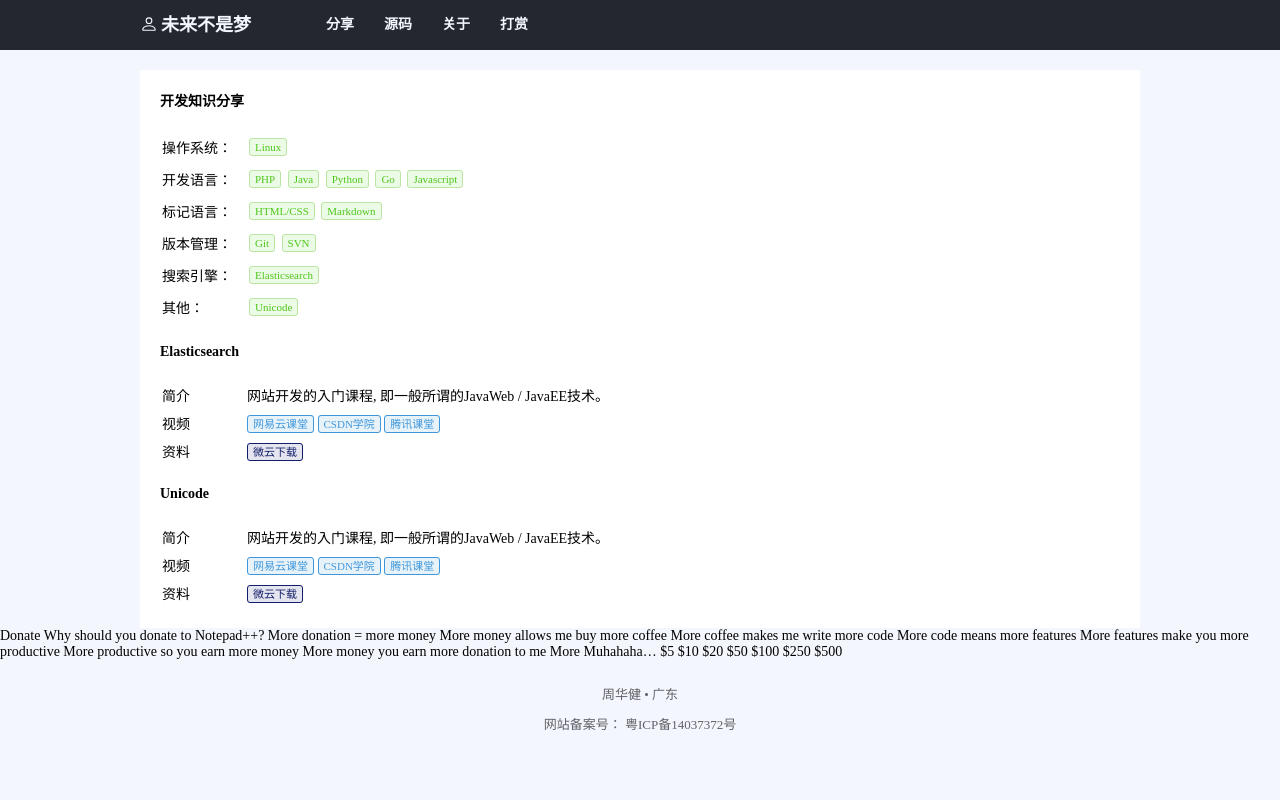
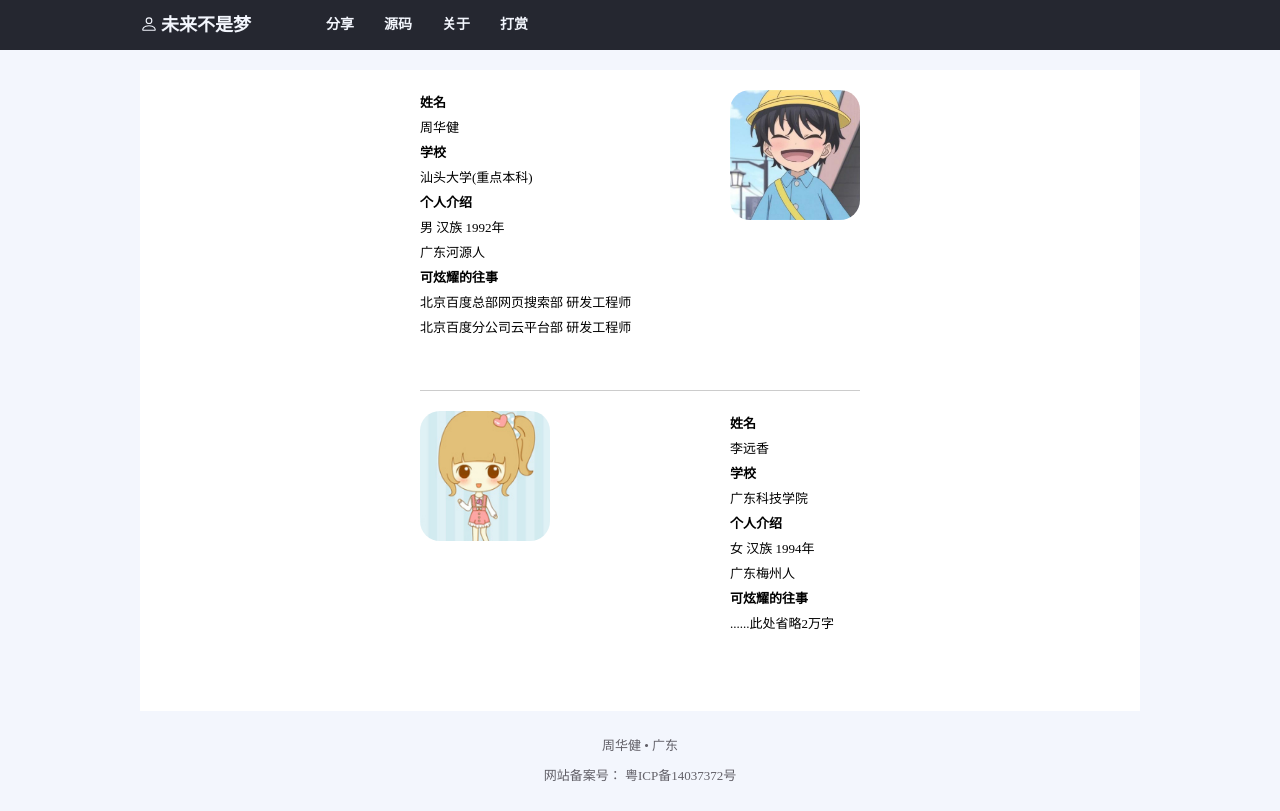
Before and after one commit to zhouhuajian-course/zhouhuajian-website, a PHP site: page / in a window 1280 px wide. Before the commit the page ends 731 px from the top, so only its background shows below. Run offline with PHP 8.4, Linux system fonts and the light colour scheme.

Commit message:
'开发打赏、关于页面'

```diff
--- a/static/css/about.css
+++ b/static/css/about.css
@@ -0,0 +1,41 @@
+
+.about-wrap .person {
+    width: 440px;
+    height: 280px;
+    margin: 0 auto;
+    padding: 20px 0;
+}
+.about-wrap .person-1 {
+    border-bottom: 1px solid #cccccc;
+}
+
+.about-wrap .person .intro {
+    width: 220px;
+    height: 280px;
+    float: left;
+    font-size: 13px;
+    line-height: 25px;
+}
+.about-wrap .person .intro strong {
+    font-size: 13px;
+    line-height: 25px;
+}
+.about-wrap .person .avatar {
+    width: 220px;
+    height: 220px;
+    float: left;
+}
+.about-wrap .person img {
+    display: block;
+    float: left;
+    width: 130px;
+    height: 130px;
+    border-radius: 20px;
+}
+.about-wrap .person-1 img {
+    float: right;
+}
+.about-wrap .person-2 .intro {
+    box-sizing: border-box;
+    padding-left: 90px;
+}
--- a/static/css/donate.css
+++ b/static/css/donate.css
@@ -0,0 +1,14 @@
+.donate-wrap {
+    padding: 20px;
+    line-height: 25px;
+    font-size: 13px;
+}
+.donate-wrap .tip {
+    color: #888888;
+}
+.donate-wrap .donate {
+    padding: 20px 0;
+}
+.donate-wrap .donate a {
+    margin-right: 10px;
+}
--- a/static/css/global.css
+++ b/static/css/global.css
@@ -2,6 +2,7 @@
     margin: 0;
     padding: 0;
     font-size: 14px;
+    font-family: '微软雅黑', 'Microsoft JhengHei UI', '黑体',serif;
 }
 body {
     background: #f3f6fd;
@@ -38,6 +39,9 @@ a:hover {
 }
 .fl {
     float: left;
+}
+.display-none {
+    display: none;
 }
 
 .btn {
--- a/static/css/source_code.css
+++ b/static/css/source_code.css
@@ -0,0 +1,20 @@
+.source-code-wrap {
+    padding: 20px;
+    line-height: 30px;
+}
+.source-code-wrap h6 {
+    text-align: center;
+}
+.source-code-wrap p {
+    text-align: center;
+}
+.source-code-wrap pre {
+    font-family: Consolas, 'Courier New';
+    display: block;
+    width: 230px;
+    margin: 0 auto;
+    padding: 10px 20px;
+    font-size: 12px;
+    line-height: 18px;
+    background: #cccccc;
+}
--- a/template/about.htm
+++ b/template/about.htm
@@ -0,0 +1,55 @@
+<div class='main-wrap about-wrap'>
+    <div class='person person-1'>
+        <div class='intro'>
+            <strong>姓名</strong><br />
+            周华健<br />
+            <strong>学校</strong><br />
+            汕头大学(重点本科)<br />
+            <strong>个人介绍</strong><br />
+            男 汉族 1992年<br />
+            广东河源人<br />
+            <strong>可炫耀的往事</strong><br />
+            北京百度总部网页搜索部 研发工程师<br />
+            北京百度分公司云平台部 研发工程师<br />
+        </div>
+        <div class='avatar'>
+            <img alt='周华健' src='/static/image/avatar/zhouhuajian.jpg' />
+        </div>
+    </div>
+    <div class='person person-2'>
+        <div class='avatar'>
+            <img alt='李远香' src='/static/image/avatar/liyuanxiang.jpeg' />
+        </div>
+        <div class='intro'>
+            <strong>姓名</strong><br />
+            李远香<br />
+            <strong>学校</strong><br />
+            广东科技学院<br />
+            <strong>个人介绍</strong><br />
+            女 汉族 1994年<br />
+            广东梅州人<br />
+            <strong>可炫耀的往事</strong><br />
+            ......此处省略2万字<br />
+        </div>
+    </div>
+    <!--<strong>姓名</strong><br />
+    周华健<br />
+    <strong>学校</strong><br />
+    汕头大学(重点本科)<br />
+    <strong>个人介绍</strong><br />
+    男 汉族 1992年<br />
+    广东河源人<br />
+    <strong>可炫耀的往事</strong><br />
+    北京百度总部网页搜索部 研发工程师<br />
+    北京百度分公司云平台部 研发工程师<br />
+    <br />
+    <strong>姓名</strong><br />
+    李远香<br />
+    <strong>学校</strong><br />
+    广东科技学院<br />
+    <strong>个人介绍</strong><br />
+    女 汉族 1994年<br />
+    广东梅州人<br />
+    <strong>可炫耀的往事</strong><br />
+    ......此处省略2万字<br />-->
+</div>
--- a/template/donate.htm
+++ b/template/donate.htm
@@ -1,26 +1,21 @@
-Donate
-
-Why should you donate to Notepad++?
-
-More donation = more money
-More money allows me buy more coffee
-More coffee makes me write more code
-More code means more features
-More features make you more productive
-More productive so you earn more money
-More money you earn more donation to me
-More Muhahaha…
-
-$5
-
-$10
-
-$20
-
-$50
-
-$100
-
-$250
-
-$500
+<div class='main-wrap donate-wrap display-none'>
+    为什么打赏？<br />
+    更多的打赏 = 更多的钱<br />
+    更多的钱允许我能买更多的咖啡<br />
+    更多的咖啡我就能录制更多的视频课程<br />
+    更多的视频课程意味着更多的分享<br />
+    更多的分享你也能获取更多的知识<br />
+    更多的知识因此你能赚更多的钱<br />
+    更多的钱你就能给我更多的打赏<br />
+    Hahahaha...<br />
+    <p class='tip font-13'>
+        (打赏的钱可能是各位辛辛苦苦赚的钱，打赏请谨慎)
+    </p>
+    <div class='donate'>
+        <a class='btn btn-orange'>打赏1元</a>
+        <a class='btn btn-orange'>打赏2元</a>
+        <a class='btn btn-orange'>打赏5元</a>
+        <a class='btn btn-orange'>打赏10元</a>
+        <a class='btn btn-orange'>打赏20元</a>
+    </div>
+</div>
--- a/template/index.htm
+++ b/template/index.htm
@@ -5,8 +5,9 @@
 <link rel='stylesheet' type='text/css' href='/static/css/global.css' />
 <link rel='stylesheet' type='text/css' href='/static/css/index.css' />
 <link rel='stylesheet' type='text/css' href='/static/css/share.css' />
+<link rel='stylesheet' type='text/css' href='/static/css/about.css' />
+<link rel='stylesheet' type='text/css' href='/static/css/source_code.css' />
 <link rel='stylesheet' type='text/css' href='/static/css/donate.css' />
-<link rel='stylesheet' type='text/css' href='/static/css/about.css' />
 </head>
 <body>
 {include file='head.htm'}
--- a/template/share.htm
+++ b/template/share.htm
@@ -1,4 +1,4 @@
-<div class='share-wrap main-wrap'>
+<div class='share-wrap main-wrap display-none'>
     <h5>开发知识分享</h5>
     <table class='summary-table'>
         <tr>
--- a/template/source_code.htm
+++ b/template/source_code.htm
@@ -0,0 +1,33 @@
+<div class='main-wrap source-code-wrap display-none'>
+    <h6>网站源码</h6>
+    <p>HTML + CSS + Javascript + PHP + Smarty + JQuery + Composer<br />这是送给各位的一个小礼物<br />请笑纳</p>
+    <h6>源码地址</h6>
+    <p>
+        <a class='btn btn-orange' href='https://github.com/zhouhuajian-website/zhouhuajian-website' target="_blank">
+            Github
+        </a>
+    </p>
+    <!--
+    <h6>结构</h6>
+    <pre>.
+|-- data
+|   `-- template
+|-- library
+|   `-- smarty-3.1.34      Smarty库
+|-- release
+|   `-- index.html         发布时的首页页面
+|-- static
+|   |-- css
+|   |-- image
+|   `-- js
+|-- template
+|   |-- about.htm          关于页面
+|   |-- donate.htm         打赏页面
+|   |-- foot.htm           尾部
+|   |-- head.htm           头部
+|   |-- index.htm          首页
+|   |-- share.htm          分享页面
+|   `-- source_code.htm    源码页面
+`-- .gitignore
+`-- index.php</pre>-->
+</div>
```
Also changed, not shown: release/index.html (+109 -2 lines), static/image/avatar/liyuanxiang.jpeg (added), static/image/avatar/zhouhuajian.jpg (added).
